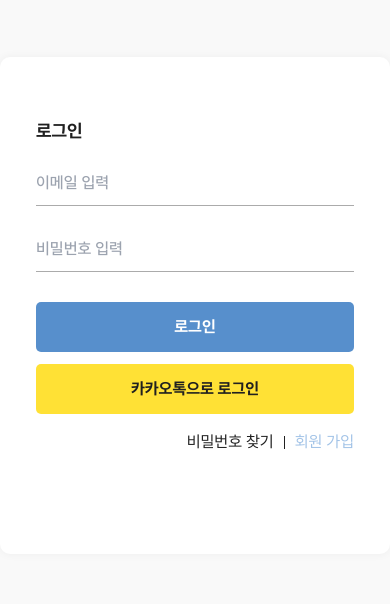
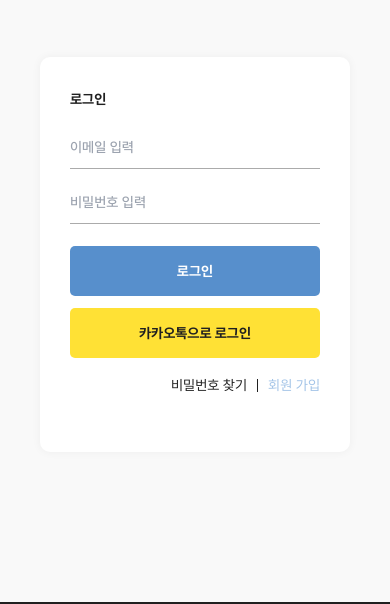
Before and after one commit to doodookim/church-project, a Next.js app: page /sign-in in a window 390 px wide. Shown: the part 147-751 px from the top of the page. Built offline with nearby package versions, Linux system fonts and the light colour scheme; no server answers.

Commit message:
feat: 로그인 페이지 모바일

```diff
--- a/app/module/components/user/box-layout.tsx
+++ b/app/module/components/user/box-layout.tsx
@@ -13,13 +13,19 @@
   return (
     <div
       className={clsx(
-        `w-full bg-white mb-[150px] rounded-[10px] shadow-[0_0_10px_0_rgba(0,0,0,0.05)]`,
-        classNamePlus,
-        width === 484 && "max-w-[484px]",
-        width === 650 && "max-w-[650px]"
+        "px-[40px] w-full h-auto mb-[150px] ",
+        width === 484 && "max-w-[564px]",
+        width === 650 && "max-w-[730px]"
       )}
     >
-      {children}
+      <div
+        className={clsx(
+          `w-full bg-white rounded-[10px] shadow-[0_0_10px_0_rgba(0,0,0,0.05)] px-[30px]`,
+          classNamePlus
+        )}
+      >
+        {children}
+      </div>
     </div>
   );
 }
--- a/app/module/components/user/sgin-in/sign-in.tsx
+++ b/app/module/components/user/sgin-in/sign-in.tsx
@@ -32,17 +32,18 @@
 
   return (
     <BoxLayout width={484}>
-      <div className="w-full max-w-[318px] mx-auto mt-[65px] mb-[104px]">
-        <TitleLayout title="로그인" />
+      <div className="w-full max-w-[318px] mx-auto pt-[35px] pb-[60px] ss:pt-[55px] ss:pb-[90px] text-sm ss:text-base">
+        <TitleLayout title="로그인" classNamePlus="text-sm ss:text-lg" />
         <form
           onSubmit={handleSubmit(onSubmit)}
-          className="flex flex-col gap-[10px] mt-[20px]"
+          className="flex flex-col gap-[6px] ss:gap-[10px] mt-[20px]"
         >
           <Input
             type="email"
             id="email"
             placeholder="이메일 입력"
             {...register("email")}
+            classNamePlus="text-sm ss:text-base"
           />
           <Message>{errors.email?.message}</Message>
           <Input
@@ -50,16 +51,17 @@
             id="password"
             placeholder="비밀번호 입력"
             {...register("password")}
+            classNamePlus="text-sm ss:text-base"
           />
           <Message>{errors.password?.message}</Message>
           <button
             type="submit"
-            className="bg-[#578FCC] rounded-[5px] h-[50px] text-white font-bold text-base mt-[10px]"
+            className="bg-[#578FCC] rounded-[5px] h-[50px] text-white font-bold text-sm ss:text-base mt-[10px]"
           >
             로그인
           </button>
         </form>
-        <div className="w-full bg-[#FFE135] rounded-[5px] h-[50px] font-bold text-base mt-[12px]">
+        <div className="w-full bg-[#FFE135] rounded-[5px] h-[50px] font-bold text-sm ss:text-base mt-[12px]">
           <Link
             href={`https://kauth.kakao.com/oauth/authorize?response_type=code&client_id=${process.env.NEXT_PUBLIC_KAKAO_API_KEY}&redirect_uri=${process.env.NEXT_PUBLIC_KAKAO_REDIRECT_URI}`}
             className="w-full h-full flex justify-center items-center"
```
